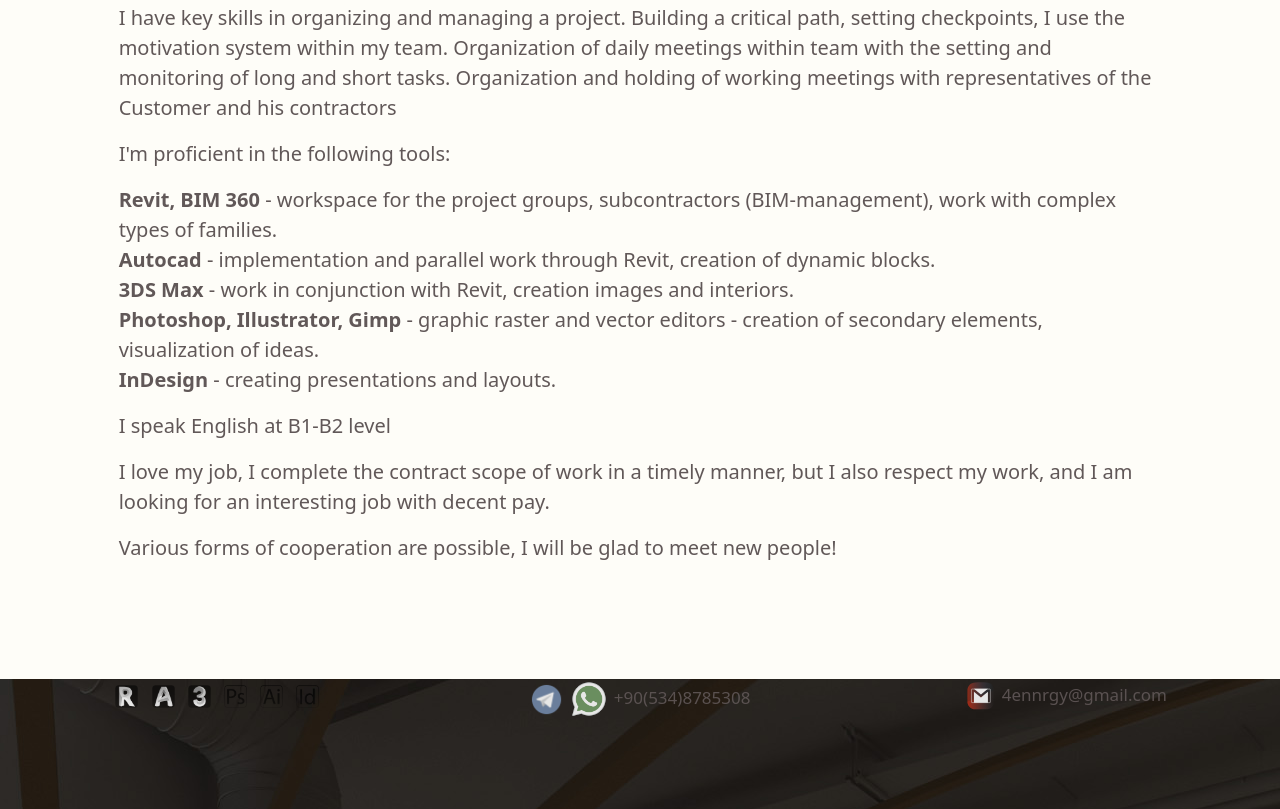
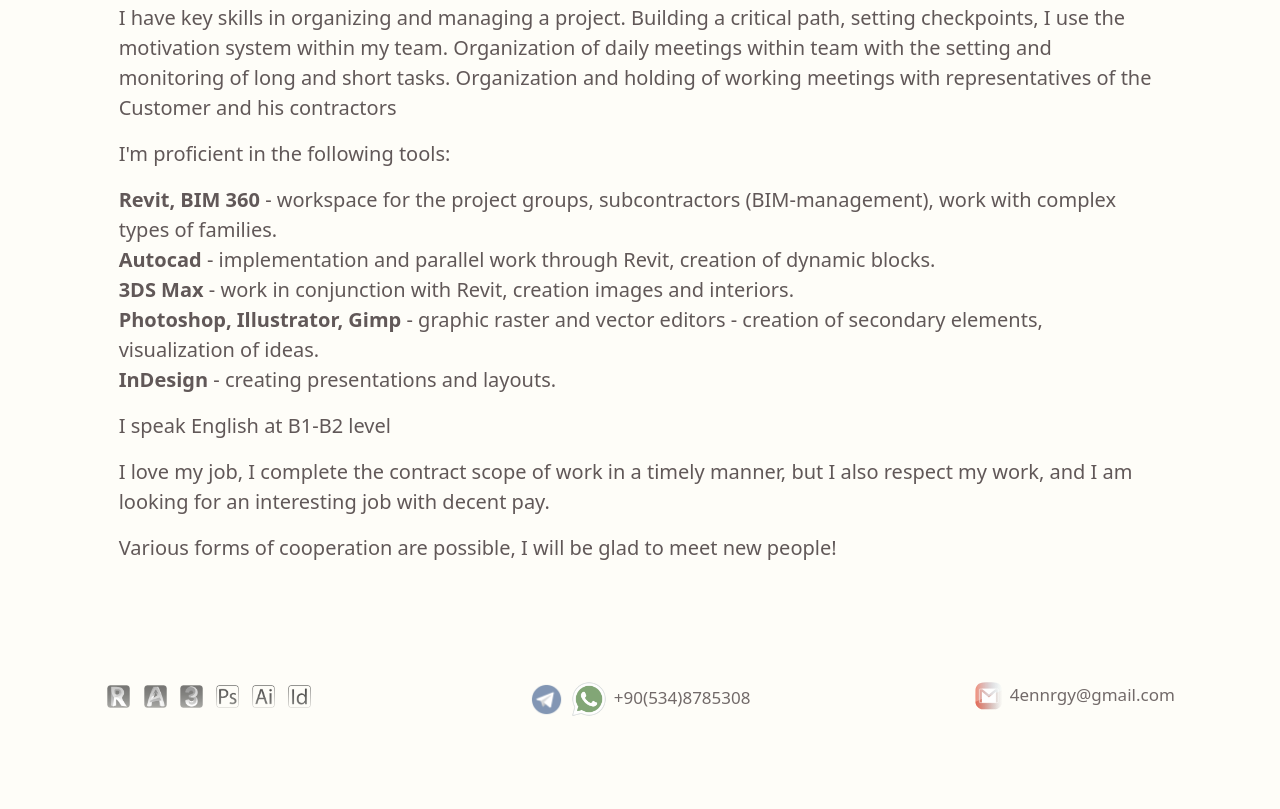
Before and after one commit to DaryaDesignArchitect/DaryaDesignArchitect.github.io, a plain HTML site: page index.html in a window 1280 px wide. Shown: the part 3409-4218 px from the top of the page. Drawn offline with nearby package versions, Linux system fonts and the light colour scheme.

Commit message:
Update index.html

```diff
--- a/index.html
+++ b/index.html
@@ -332,7 +332,6 @@
 
 
   <footer">
-    <div style="background-image: url(/source/images/001.jpg);"class="container-fluid">
       <div class="row footeritems">
         <div class="col-lg-4 col-md-12 footer-text text-center mb-4"id="concarone">
           <a href="#skills">
```
